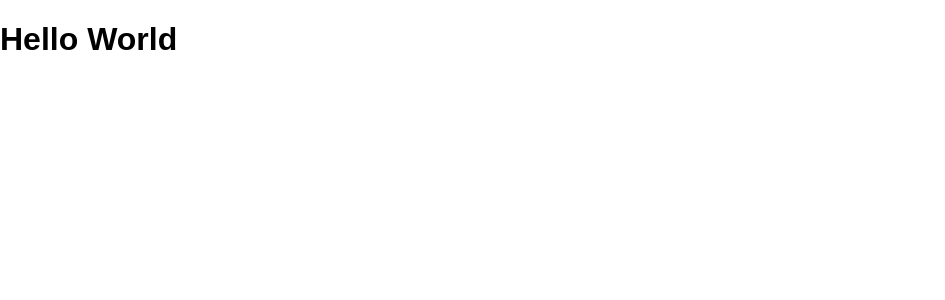
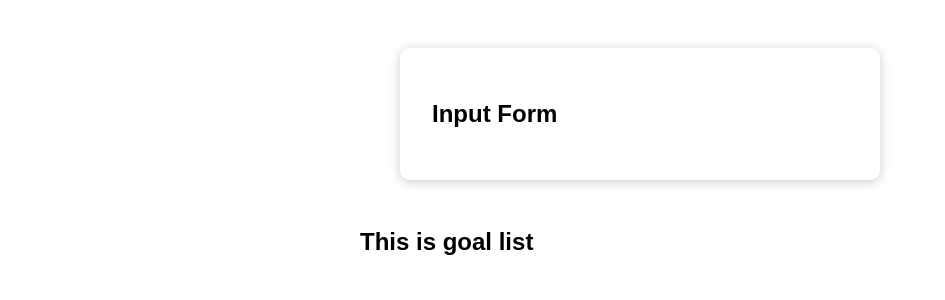
Before and after one commit to krsticn/goal-tracker, a React (Create React App) app: page / in a window 1280 px wide. Shown: the top 300 px of the page, without its empty margins (0-945 px from the left). Built offline with nearby package versions, Linux system fonts and the light colour scheme.

Commit message:
App component is modified to conditionaly render default content, or Goal list component based on the condition if the array lenght initialized in state is greather than 0

```diff
--- a/public/index.html
+++ b/public/index.html
@@ -9,7 +9,7 @@
       name="description"
       content="Web site created using create-react-app"
     />
-    <link rel="apple-touch-icon" href="%PUBLIC_URL%/logo192.png" />
+    <!--<link rel="apple-touch-icon" href="%PUBLIC_URL%/logo192.png" />-->
     <!--
       manifest.json provides metadata used when your web app is installed on a
       user's mobile device or desktop. See https://developers.google.com/web/fundamentals/web-app-manifest/
--- a/src/App.js
+++ b/src/App.js
@@ -1,8 +1,28 @@
-import React from "react";
+import React, { useState } from "react";
+import GoalInput from "./components/GoalInput/GoalInput";
+import GoalList from "./components/GoalList/GoalList";
 import "./App.css";
 
-function App() {
-  return <h1>Hello World</h1>;
-}
+const App = () => {
+  const [entredGoals, setEntredGoals] = useState([
+    { text: "First Goal", id: "1" },
+    { text: "Second Goal", id: "2" },
+  ]);
+
+  let content = <h2>There is no goals. Add one?</h2>;
+
+  if (entredGoals.length > 0) {
+    content = <GoalList />;
+  }
+
+  return (
+    <div id="goals">
+      <section id="goal-form">
+        <GoalInput />
+      </section>
+      {content}
+    </div>
+  );
+};
 
 export default App;
--- a/src/components/GoalInput/GoalInput.js
+++ b/src/components/GoalInput/GoalInput.js
@@ -0,0 +1,7 @@
+import React from "react";
+
+const GoalInput = (props) => {
+  return <h2>Input Form</h2>;
+};
+
+export default GoalInput;
--- a/src/components/GoalList/GoalList.js
+++ b/src/components/GoalList/GoalList.js
@@ -0,0 +1,7 @@
+import React from "react";
+
+const GoalList = () => {
+  return <h2>This is goal list</h2>;
+};
+
+export default GoalList;
```
Also changed, not shown: public/logo192.png (added).
